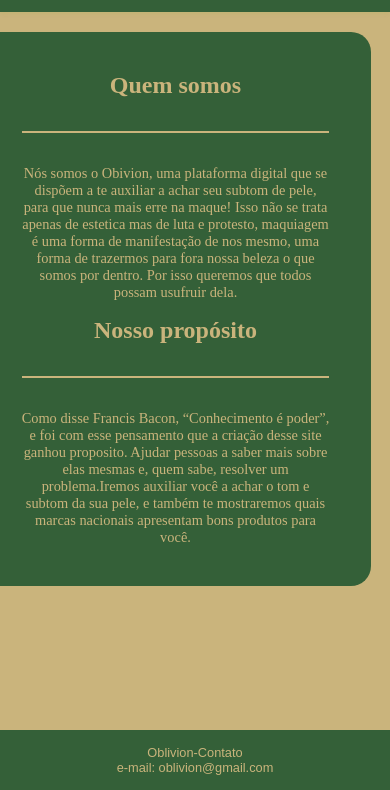
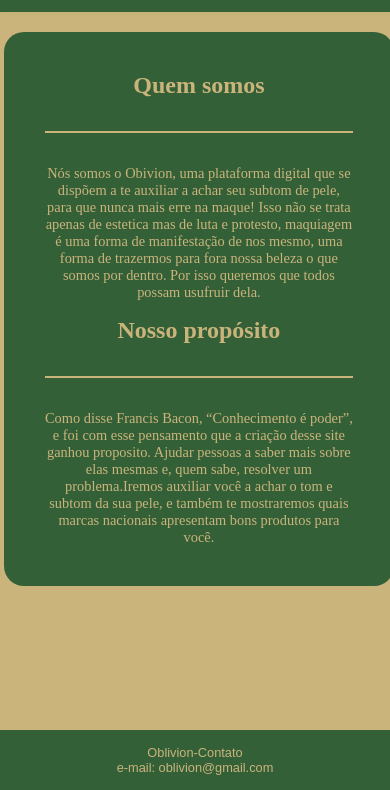
Before and after one commit to helovis22/Oblivion_v2, a plain HTML site: page qm.html in a window 390 px wide. Shown: the part 54-844 px from the top of the page. Drawn offline with Linux system fonts and the light colour scheme.

Commit message:
Update qm.css

```diff
--- a/qm.css
+++ b/qm.css
@@ -196,6 +196,6 @@ footer {
         width: 100%;
         margin: 1rem;
         margin-top: 20px; /* Ajuste adicional na margem superior */
-        margin-left: -5%; /* Move o container mais para a esquerda */
+        margin-left: 1%; /* Move o container mais para a esquerda */
     }
 }
```
